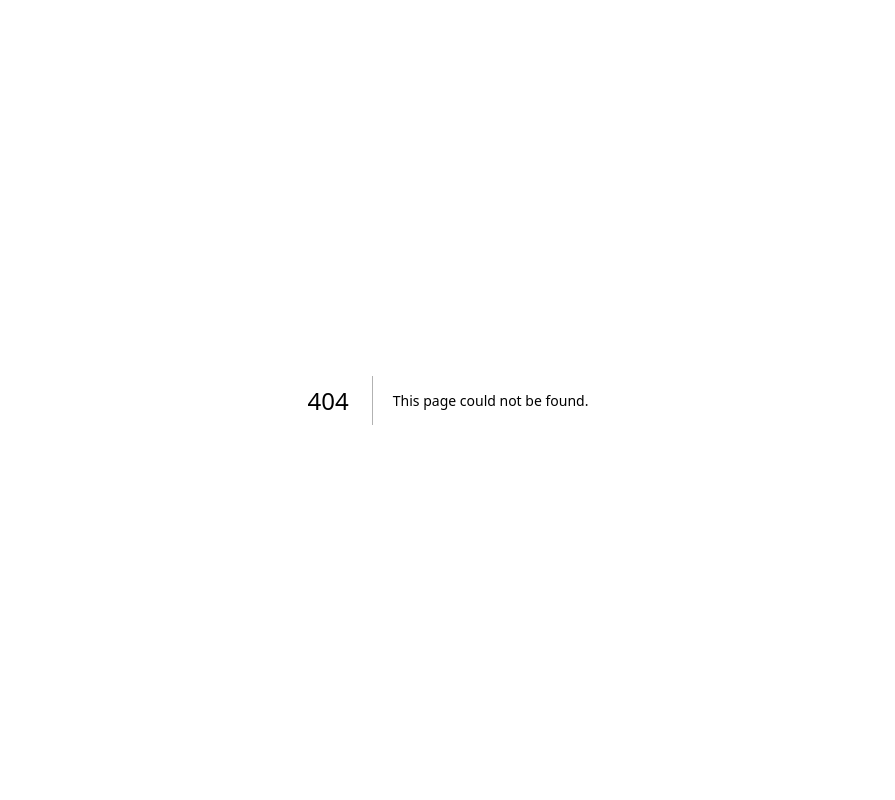
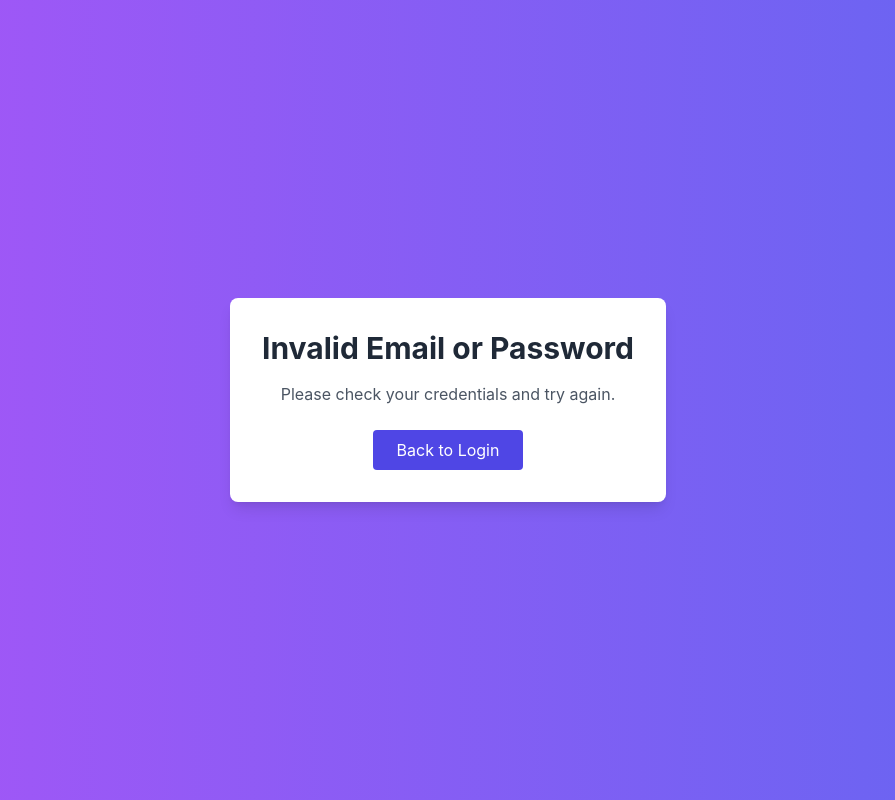
Before and after one commit to ks-rushik/restaurant-management, a Next.js app: page /auth/error in a window 1280 px wide. Before the commit this address had no page. Shown: the whole page, without its empty margins (192-1087 px from the left). Built offline with nearby package versions, Linux system fonts and the light colour scheme.

Commit message:
notfound and error page created

```diff
--- /dev/null
+++ b/src/app/auth/error/page.tsx
@@ -0,0 +1,33 @@
+// src/app/auth/error.tsx
+'use client';
+
+import { useRouter } from 'next/navigation';
+import React from 'react';
+
+
+export default function AuthError() {
+  const router = useRouter();
+
+  const handleBackToLogin = () => {
+    router.push('/auth/login');
+  };
+
+  return (
+    <div className="min-h-screen flex items-center justify-center bg-gradient-to-r from-purple-500 to-indigo-500 p-4">
+      <div className="bg-white p-8 rounded-lg shadow-lg text-center max-w-md">
+        <h1 className="text-3xl font-bold text-gray-800 mb-4">
+          Invalid Email or Password
+        </h1>
+        <p className="text-gray-600 mb-6">
+          Please check your credentials and try again.
+        </p>
+        <button
+          onClick={handleBackToLogin}
+          className="bg-indigo-600 text-white py-2 px-6 rounded hover:bg-indigo-700 transition-colors duration-200"
+        >
+          Back to Login
+        </button>
+      </div>
+    </div>
+  );
+}
--- /dev/null
+++ b/src/app/not-found.tsx
@@ -0,0 +1,18 @@
+// src/app/not-found.tsx
+import React from "react";
+import Link from "next/link";
+import BaseButton from "./components/ui/BaseButton";
+
+export default function NotFound() {
+  return (
+    <div className="bg-gray-100 flex flex-col items-center justify-center min-h-screen p-4 text-center">
+      <h1 className="text-[4rem] text-gray-800 mb-4">404</h1>
+      <p className="text-xl text-gray-600 mb-8">
+        Oops! The page you’re looking for cannot be found.
+      </p>
+      <Link href="/auth/login">
+        <BaseButton>Go Home</BaseButton>
+      </Link>
+    </div>
+  );
+}
```
